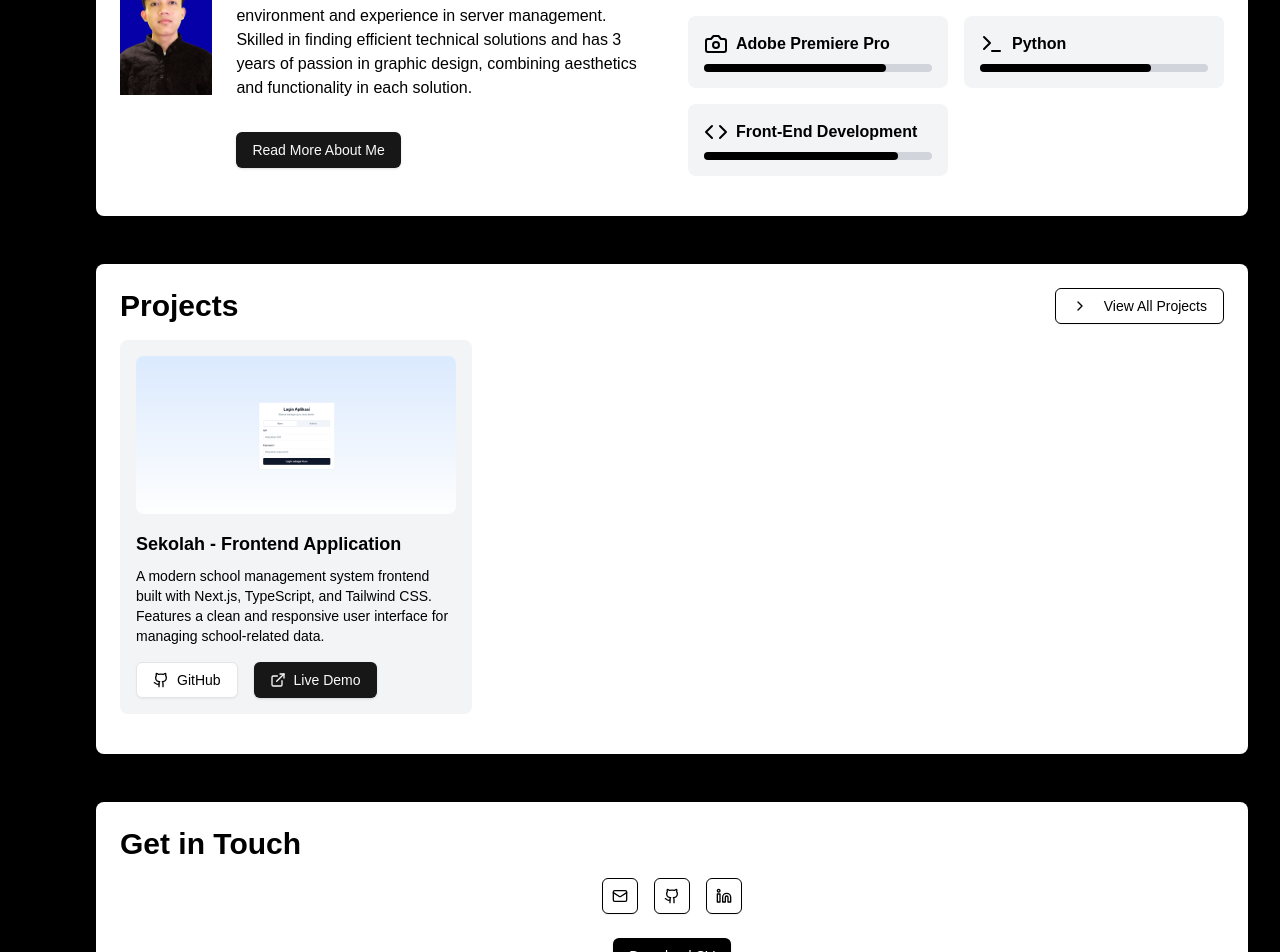
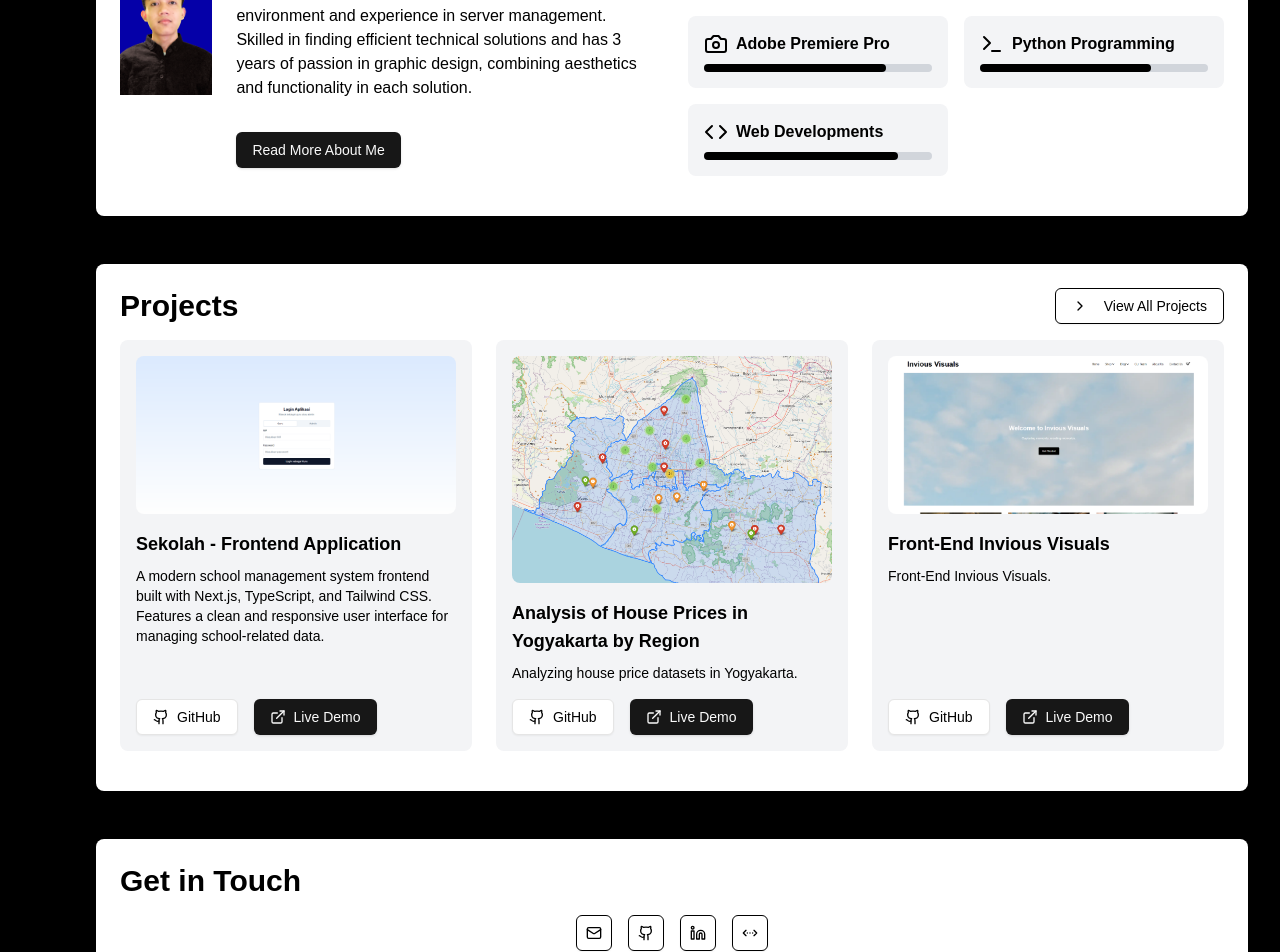
Before and after one commit to athuridha/Portofolio, a Next.js app: page / in a window 1280 px wide. Shown: the part 1040-1992 px from the top of the page. Built offline with nearby package versions, Linux system fonts and the light colour scheme.

Commit message:
Add files via upload

```diff
--- a/src/app/about/page.tsx
+++ b/src/app/about/page.tsx
@@ -5,7 +5,7 @@ import Image from 'next/image'
 import { Button } from "@/components/ui/button"
 import Link from 'next/link'
 import { aboutData } from '@/app/data/aboutData'
-import { Phone, Mail, Linkedin, Github } from 'lucide-react'
+import { Phone, Mail, Linkedin, Github,ChevronsLeftRightEllipsis } from 'lucide-react'
 
 export default function AboutPage() {
   return (
@@ -64,6 +64,10 @@ export default function AboutPage() {
                   <li className="flex items-center">
                     <span className="mr-2">📍</span>
                     {aboutData.contact.location}
+                  </li>
+                  <li className="flex items-center">
+                    <ChevronsLeftRightEllipsis className="mr-2" />
+                    <a href={aboutData.contact.profile} target="_blank" rel="noopener noreferrer" className="text-blue-600 hover:underline">{aboutData.contact.profile}</a>
                   </li>
                 </ul>
               </div>
--- a/src/app/data/aboutData.ts
+++ b/src/app/data/aboutData.ts
@@ -12,7 +12,8 @@ export const aboutData = {
     email: "amarathuridhaa@gmail.com",
     linkedin: "www.linkedin.com/in/amara-thuridha-3baa3122b",
     github: "https://github.com/athuridha",
-    location: "Karawang, Jawa Barat, Indonesia"
+    location: "Karawang, Jawa Barat, Indonesia",
+    profile: "https://www.athuridha.my.id/"
   },
   education: [
     {
@@ -30,7 +31,7 @@ export const aboutData = {
   ],
   workExperience: [
     {
-      position: "Anggota Visual Design Creative",
+      position: "Member of Visual Design Creative",
       company: "Tarumanagara Fair 2023",
       location: "West Jakarta",
       period: "Mar 2024 - Jun 2024",
@@ -41,7 +42,7 @@ export const aboutData = {
       ]
     },
     {
-      position: "Wakil Koordinator Publikasi dan Dokumentasi",
+      position: "Deputy Coordinator of Publication and Documentation",
       company: "UKM OH 2023",
       location: "West Jakarta",
       period: "Sep 2023",
@@ -64,7 +65,7 @@ export const aboutData = {
     { name: 'Adobe Photoshop', level: 90, icon: PenTool },
     { name: 'Adobe After Effects', level: 85, icon: Film },
     { name: 'Adobe Premiere Pro', level: 80, icon: Camera },
-    { name: 'Python', level: 75, icon: Terminal },
-    { name: 'Front-End Development', level: 85, icon: Code },
+    { name: 'Python Programming', level: 75, icon: Terminal },
+    { name: 'Web Developments', level: 85, icon: Code },
   ]
 }
--- a/src/app/data/projectsData.ts
+++ b/src/app/data/projectsData.ts
@@ -6,5 +6,20 @@ export const projects = [
     technologies: ['Next.js', 'TypeScript', 'Tailwind CSS', 'React'],
     github: 'https://github.com/athuridha/Sekolah',
     liveDemo: 'https://sekolah.athuridha.my.id/'
+  },
+  {
+    name: 'Analysis of House Prices in Yogyakarta by Region',
+    description: ' Analyzing house price datasets in Yogyakarta.',
+    image: '/images/2.png',
+    technologies: ['Python'],
+    liveDemo: 'https://colab.research.google.com/drive/1Md_LcGJYyWdLZ5hOohXm5j8u9L4Rgj9T'
+  },
+  {
+    name: 'Front-End Invious Visuals',
+    description: ' Front-End Invious Visuals.',
+    image: '/images/3.png',
+    technologies: ['Html', 'PHP'],
+    github: 'https://github.com/athuridha/MidExam-College',
+    liveDemo: 'https://athuridha.github.io/MidExam-College/'
   }
 ];
--- a/src/app/page.tsx
+++ b/src/app/page.tsx
@@ -2,7 +2,7 @@
 
 import { useState, useEffect, useRef } from 'react'
 import { motion, useScroll, useSpring, useTransform, AnimatePresence } from 'framer-motion'
-import { Mail, Github, Linkedin, Menu, User, Briefcase, Phone, ChevronRight, X, ChevronDown, ExternalLink } from 'lucide-react'
+import { Mail, Github, Linkedin, Menu, User, Briefcase, Phone, ChevronRight, X, ChevronDown, ExternalLink, ChevronsLeftRightEllipsis } from 'lucide-react'
 import { Button } from "@/components/ui/button"
 import { cn } from "@/lib/utils"
 import Link from 'next/link'
@@ -382,9 +382,10 @@ export default function Home() {
                 <div className="flex flex-col items-center">
                 <div className="flex space-x-4 mb-6">
                     {[
-                      { Icon: Mail, link: "mailto:amarathuridhaa@gmail.com" }, // Tautan email
-                      { Icon: Github, link: "https://github.com/athuridha" }, // Tautan GitHub
-                      { Icon: Linkedin, link: "https://www.linkedin.com/in/amara-thuridha-3baa3122b" } // Tautan LinkedIn
+                      { Icon: Mail, link: "mailto:amarathuridhaa@gmail.com" },
+                      { Icon: Github, link: "https://github.com/athuridha" },
+                      { Icon: Linkedin, link: "https://www.linkedin.com/in/amara-thuridha-3baa3122b" },
+                      { Icon: ChevronsLeftRightEllipsis, link: "https://athuridha.my.id/" }
                     ].map(({ Icon, link }, index) => (
                       <motion.div
                         key={index}
```
Also changed, not shown: public/images/2.png (added), public/images/3.png (added).
